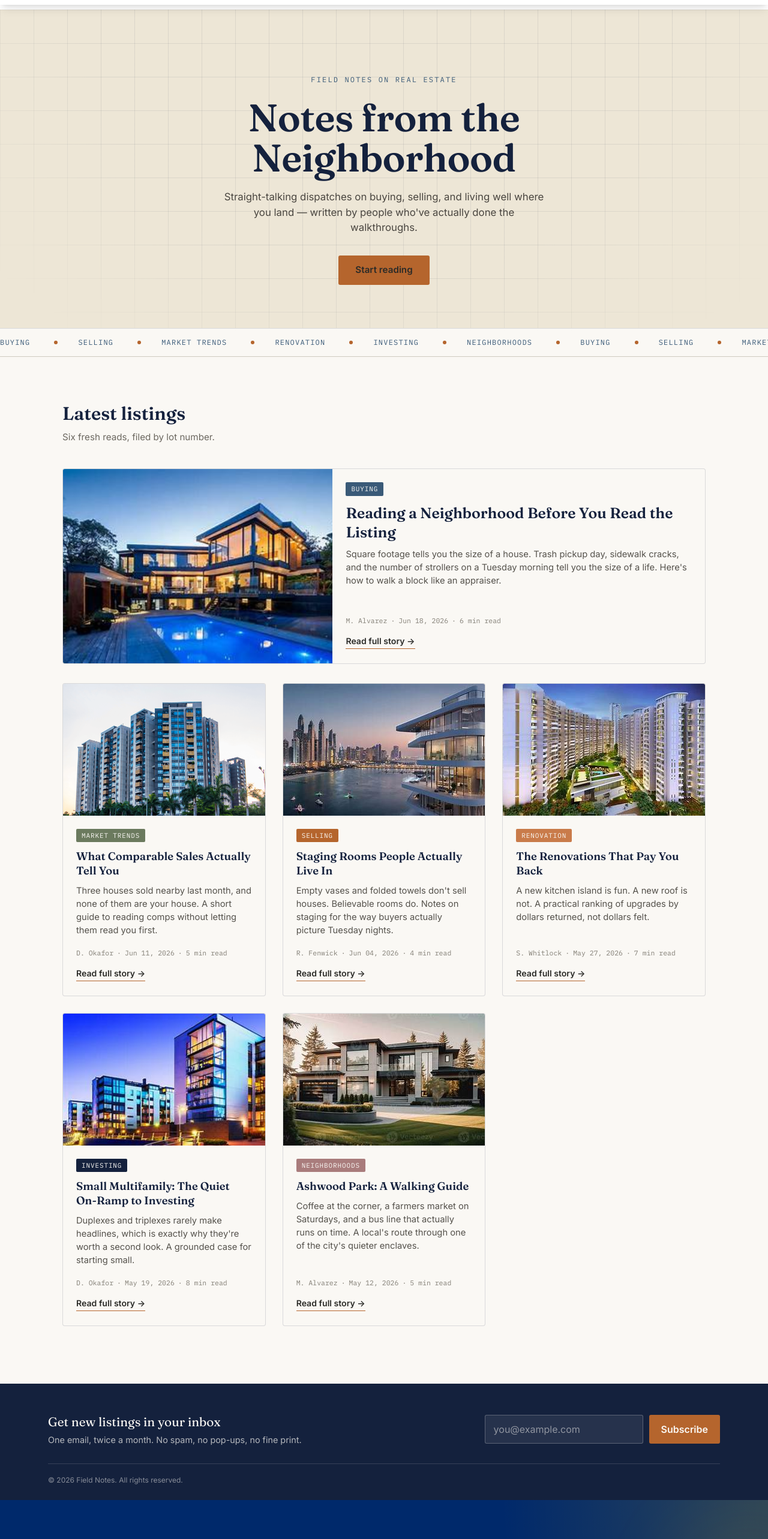
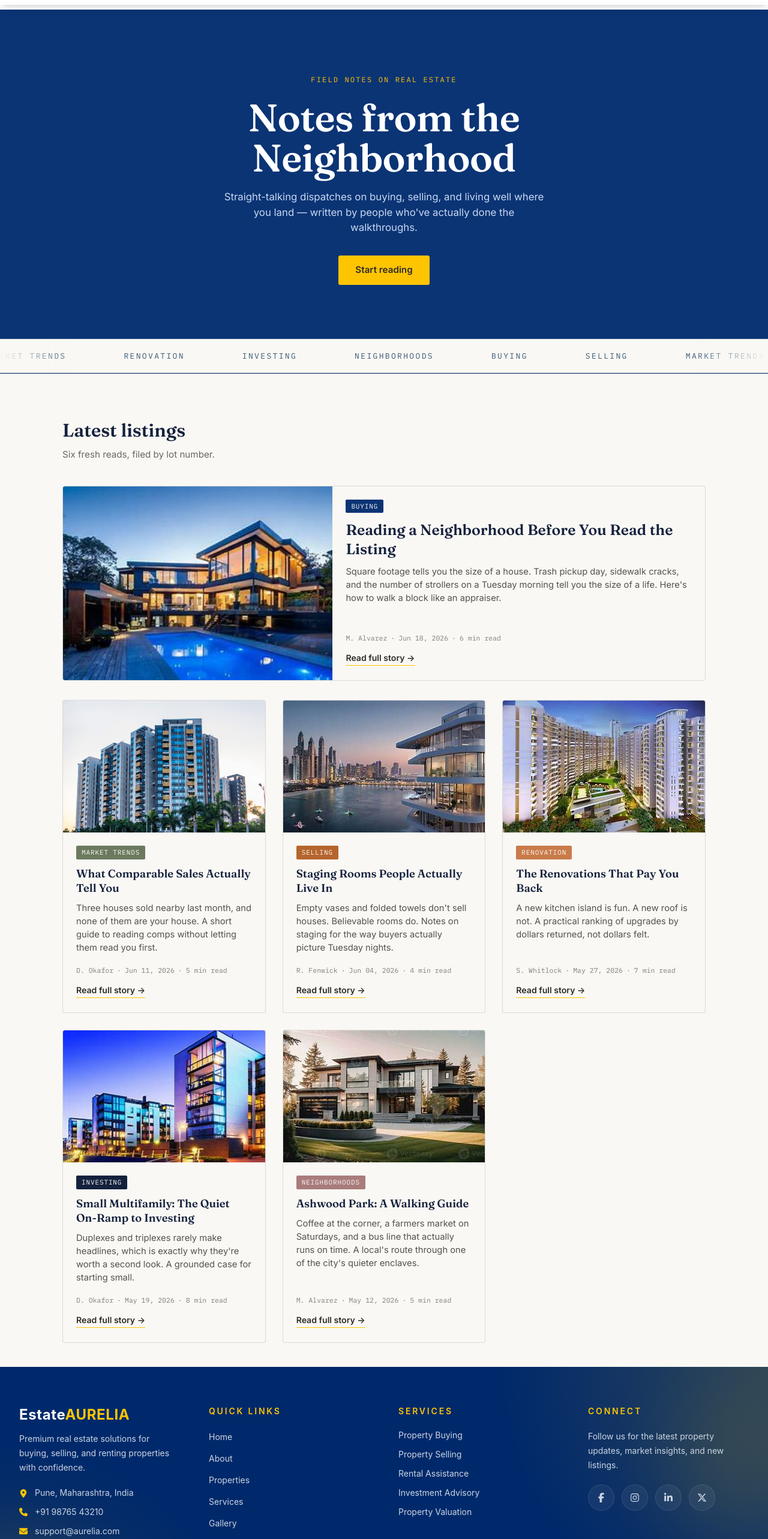
Before and after one commit to Amey5328/real-estate-company, a React (Vite) app: page /blog in a window 1280 px wide. Shown: the part 80-2646 px from the top of the page at 60% size. Built offline with nearby package versions, Linux system fonts and the light colour scheme.

Commit message:
modified blog page with prper colour and animation

```diff
--- a/src/pages/Blog/RealEstateBlog.css
+++ b/src/pages/Blog/RealEstateBlog.css
@@ -39,26 +39,18 @@
 --------------------------------------------- */
 .hero {
   position: relative;
-  background: var(--sand);
+  background: #0b3475;
   overflow: hidden;
   border-bottom: 1px solid var(--line);
 }
 
-.hero__grid {
-  position: absolute;
-  inset: 0;
-  background-image: linear-gradient(var(--line) 1px, transparent 1px),
-    linear-gradient(90deg, var(--line) 1px, transparent 1px);
-  background-size: 56px 56px;
-  mask-image: radial-gradient(ellipse at 50% 0%, black 55%, transparent 90%);
-  opacity: 0.6;
-}
+
 
 .hero__inner {
   position: relative;
   max-width: 780px;
   margin: 0 auto;
-  padding: 108px 24px 72px;
+  padding: 108px 24px 90px;
   text-align: center;
 }
 
@@ -67,7 +59,7 @@
   font-size: 12px;
   letter-spacing: 0.18em;
   text-transform: uppercase;
-  color: var(--blueprint);
+  color: #ffc400;
   margin: 0 0 20px;
 }
 
@@ -76,21 +68,21 @@
   font-weight: 600;
   font-size: clamp(2.4rem, 5.5vw, 4rem);
   line-height: 1.05;
-  color: var(--ink);
+  color:#ffff;
   margin: 0 0 20px;
   letter-spacing: -0.01em;
 }
 
 .hero__subtitle {
   font-size: 1.05rem;
-  color: #4a4640;
+  color: color-mix(in oklab, var(--color-blue-100) 90%, transparent);
   max-width: 540px;
   margin: 0 auto 34px;
 }
 
 .hero__cta {
   display: inline-block;
-  background: var(--clay);
+  background: #ffc400;
   color: var(--paper);
   font-weight: 600;
   font-size: 0.95rem;
@@ -111,51 +103,84 @@
 }
 
 /* Category ticker */
+/* ---------------- Ticker ---------------- */
+
 .ticker {
   position: relative;
+  overflow: hidden;
+  background: var(--paper);
+  border-top: 1px solid var(--line);
+  border-bottom: 1px solid var(--line);
+  padding: 18px 0;
+}
+
+.ticker__track {
   display: flex;
-  gap: 40px;
-  overflow: hidden;
-  white-space: nowrap;
-  border-top: 1px solid var(--line);
-  background: var(--paper);
-  padding: 14px 0;
+  width: max-content;
+  animation: marquee 18s linear infinite;
+}
+
+.ticker:hover .ticker__track {
+  animation-play-state: paused;
+}
+.ticker__item:hover {
+  color: #0b3475;
+  transform: translateY(-2px);
 }
 
 .ticker__item {
+  flex-shrink: 0;
+
+  display: flex;
+  align-items: center;
+
   font-family: var(--font-mono);
-  font-size: 12px;
-  letter-spacing: 0.1em;
+  font-size: 13px;
+  letter-spacing: .18em;
   text-transform: uppercase;
   color: var(--blueprint);
-  padding-left: 40px;
+
+  padding: 0 48px;
   position: relative;
-  flex: 0 0 auto;
+  transition: color .3s ease, transform .3s ease;
 }
 
-.ticker__item::before {
+.ticker::before,
+.ticker::after {
   content: "";
   position: absolute;
-  left: 0;
-  top: 50%;
-  transform: translateY(-50%);
-  width: 6px;
-  height: 6px;
-  border-radius: 50%;
-  background: var(--clay);
+  top: 0;
+  width: 120px;
+  height: 100%;
+  z-index: 2;
+  pointer-events: none;
 }
 
-.ticker__item:first-child {
-  padding-left: 0;
+.ticker::before {
+  left: 0;
+  background: linear-gradient(
+    to right,
+    var(--paper),
+    transparent
+  );
 }
 
-.ticker__item:first-child::before {
-  display: none;
+.ticker::after {
+  right: 0;
+  background: linear-gradient(
+    to left,
+    var(--paper),
+    transparent
+  );
 }
 
-@media (prefers-reduced-motion: no-preference) {
-  .ticker {
-    animation: none;
+@keyframes marquee {
+  from {
+    transform: translateX(0);
+  }
+
+  to {
+    transform: translateX(-50%);
   }
 }
 
@@ -308,7 +333,7 @@
   color: var(--paper);
 }
 
-.tag--buying { background: var(--blueprint); }
+.tag--buying { background:  #0b3475; }
 .tag--selling { background: var(--clay); }
 .tag--market-trends { background: var(--sage); }
 .tag--renovation { background: var(--terracotta); }
@@ -351,14 +376,14 @@
   font-size: 0.88rem;
   text-decoration: none;
   color: var(--ink);
-  border-bottom: 1px solid var(--clay);
+  border-bottom: 1px solid #ffc400;
   padding-bottom: 2px;
   align-self: flex-start;
   transition: color 0.15s ease;
 }
 
 .card__link:hover {
-  color: var(--clay);
+  color: #ffc400;
 }
 
 .card__link:focus-visible {
@@ -369,88 +394,6 @@
 /* ---------------------------------------------
    Footer
 --------------------------------------------- */
-.footer {
-  background: var(--ink);
-  color: var(--paper);
-  margin-top: 56px;
-  padding: 48px 24px 24px;
-}
-
-.footer__inner {
-  max-width: 1120px;
-  margin: 0 auto;
-  display: flex;
-  flex-wrap: wrap;
-  gap: 24px;
-  align-items: center;
-  justify-content: space-between;
-  padding-bottom: 28px;
-  border-bottom: 1px solid rgba(250, 248, 244, 0.15);
-}
-
-.footer__title {
-  font-family: var(--font-display);
-  font-size: 1.3rem;
-  margin: 0 0 4px;
-}
-
-.footer__subtitle {
-  font-size: 0.9rem;
-  color: rgba(250, 248, 244, 0.7);
-  margin: 0;
-}
-
-.footer__form {
-  display: flex;
-  gap: 10px;
-}
-
-.footer__form input {
-  font-family: var(--font-body);
-  padding: 11px 14px;
-  border-radius: 3px;
-  border: 1px solid rgba(250, 248, 244, 0.25);
-  background: rgba(250, 248, 244, 0.08);
-  color: var(--paper);
-  min-width: 220px;
-}
-
-.footer__form input::placeholder {
-  color: rgba(250, 248, 244, 0.5);
-}
-
-.footer__form input:focus-visible {
-  outline: 2px solid var(--paper);
-  outline-offset: 2px;
-}
-
-.footer__form button {
-  font-family: var(--font-body);
-  font-weight: 600;
-  background: var(--clay);
-  color: var(--paper);
-  border: none;
-  border-radius: 3px;
-  padding: 11px 20px;
-  cursor: pointer;
-  transition: background 0.15s ease;
-}
-
-.footer__form button:hover {
-  background: #c97a3f;
-}
-
-.footer__form button:focus-visible {
-  outline: 2px solid var(--paper);
-  outline-offset: 2px;
-}
-
-.footer__legal {
-  max-width: 1120px;
-  margin: 18px auto 0;
-  font-size: 12px;
-  color: rgba(250, 248, 244, 0.5);
-}
 
 /* ---------------------------------------------
    Responsive
@@ -479,17 +422,5 @@
     grid-template-columns: 1fr;
   }
 
-  .footer__inner {
-    flex-direction: column;
-    align-items: flex-start;
-  }
 
-  .footer__form {
-    width: 100%;
-  }
-
-  .footer__form input {
-    flex: 1;
-    min-width: 0;
-  }
 }
--- a/src/pages/Blog/RealEstateBlog.jsx
+++ b/src/pages/Blog/RealEstateBlog.jsx
@@ -164,21 +164,15 @@ export default function RealEstateBlog() {
           </a>
         </div>
 
-        <div
-          className="ticker"
-          role="list"
-          aria-label="Categories"
-        >
-          {CATEGORIES.concat(CATEGORIES).map((cat, i) => (
-            <span
-              className="ticker__item"
-              role="listitem"
-              key={`${cat}-${i}`}
-            >
-              {cat}
-            </span>
-          ))}
-        </div>
+        <div className="ticker">
+  <div className="ticker__track">
+    {CATEGORIES.concat(CATEGORIES).map((cat, i) => (
+      <span className="ticker__item" key={`${cat}-${i}`}>
+        {cat}
+      </span>
+    ))}
+  </div>
+</div>
       </header>
 
       <main id="listings" className="listings">
@@ -203,40 +197,7 @@ export default function RealEstateBlog() {
         </div>
       </main>
 
-      <footer className="footer">
-        <div className="footer__inner">
-          <div>
-            <p className="footer__title">
-              Get new listings in your inbox
-            </p>
 
-            <p className="footer__subtitle">
-              One email, twice a month. No spam, no pop-ups,
-              no fine print.
-            </p>
-          </div>
-
-          <form
-            className="footer__form"
-            onSubmit={(e) => e.preventDefault()}
-          >
-            <input
-              type="email"
-              placeholder="you@example.com"
-              aria-label="Email address"
-              required
-            />
-
-            <button type="submit">
-              Subscribe
-            </button>
-          </form>
-        </div>
-
-        <p className="footer__legal">
-          © 2026 Field Notes. All rights reserved.
-        </p>
-      </footer>
     </div>
   );
 }
```
